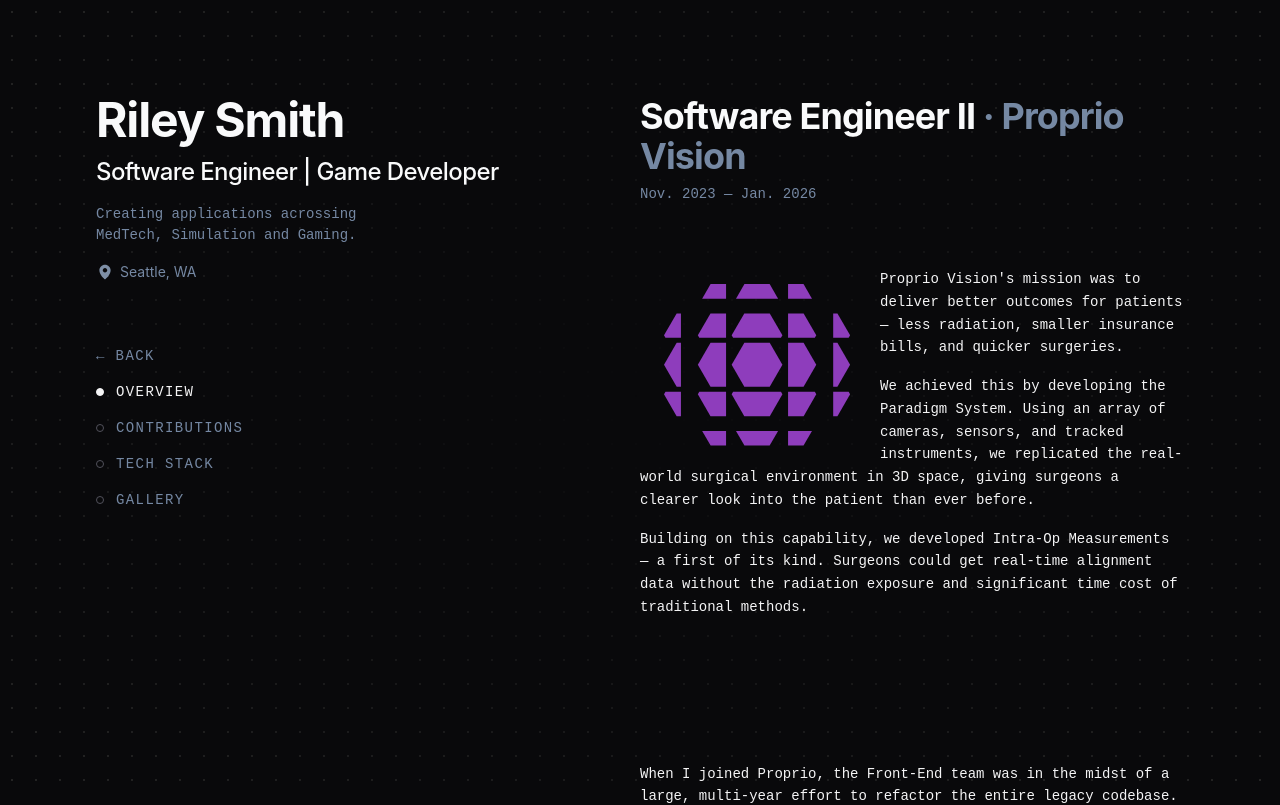
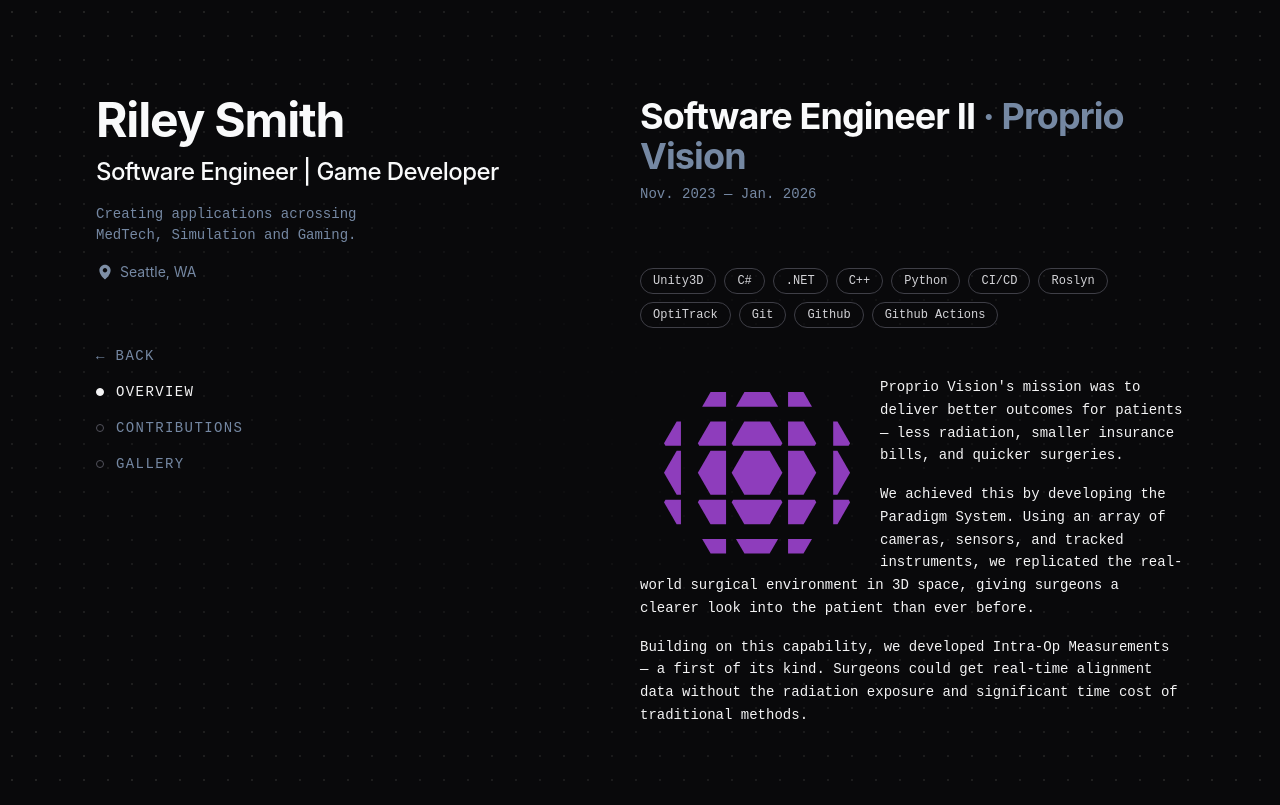
Before and after one commit to SimpleManGames/portfolio, a Next.js app: page /experience/proprio in a window 1280 px wide. Shown: the top 805 px of the page. Built offline with nearby package versions, Linux system fonts and the light colour scheme.

Commit message:
feat: add tech stack section to proprio experience

```diff
--- a/src/app/experience/proprio/page.tsx
+++ b/src/app/experience/proprio/page.tsx
@@ -32,6 +32,19 @@
       </div>
 
       <Section id="overview">
+        <div className="mb-12">
+          <ul className="flex flex-wrap gap-2">
+            {proprio.tech.map((t) => (
+              <li
+                key={t}
+                className="rounded-full border border-zinc-700 px-3 py-1 text-xs text-zinc-300 font-mono hover:bg-zinc-700"
+              >
+                {t}
+              </li>
+            ))}
+          </ul>
+        </div>
+
         <div className="flex flex-col sm:flex-row gap-6">
           <div className="text-muted-background font-mono leading-relaxed space-y-4 flex-1">
             <div>
@@ -101,10 +114,6 @@
         </div>
       </Section>
 
-      <Section id="tech-stack">
-        <div></div>
-      </Section>
-
       <Section id="gallery">
         <Carousel images={carouselImages} />
       </Section>
--- a/src/data/experience.ts
+++ b/src/data/experience.ts
@@ -16,7 +16,7 @@
     dates: "Nov. 2023 — Jan. 2026",
     description:
       "Developed Med-Tech device software to assist surgeons with improved patient outcomes.",
-    tech: ["Unity3D", "C#", ".NET", "C++", "Python", "CI/CD", "Roslyn", "OptiTrack", "MVVM"],
+    tech: ["Unity3D", "C#", ".NET", "C++", "Python", "CI/CD", "Roslyn", "OptiTrack", "Git", "Github", "Github Actions", ],
     link: "/experience/proprio",
   },
   {
```
